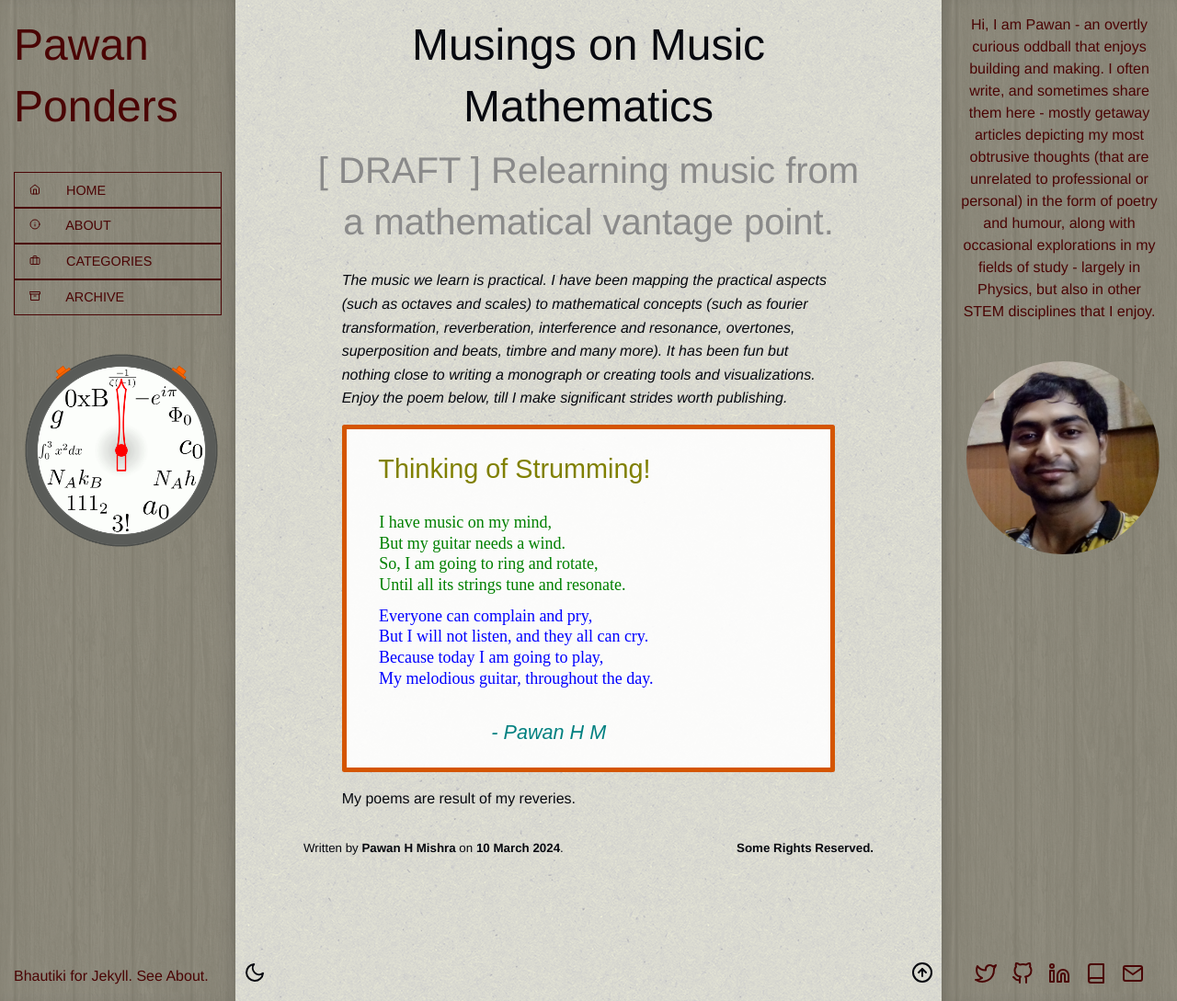
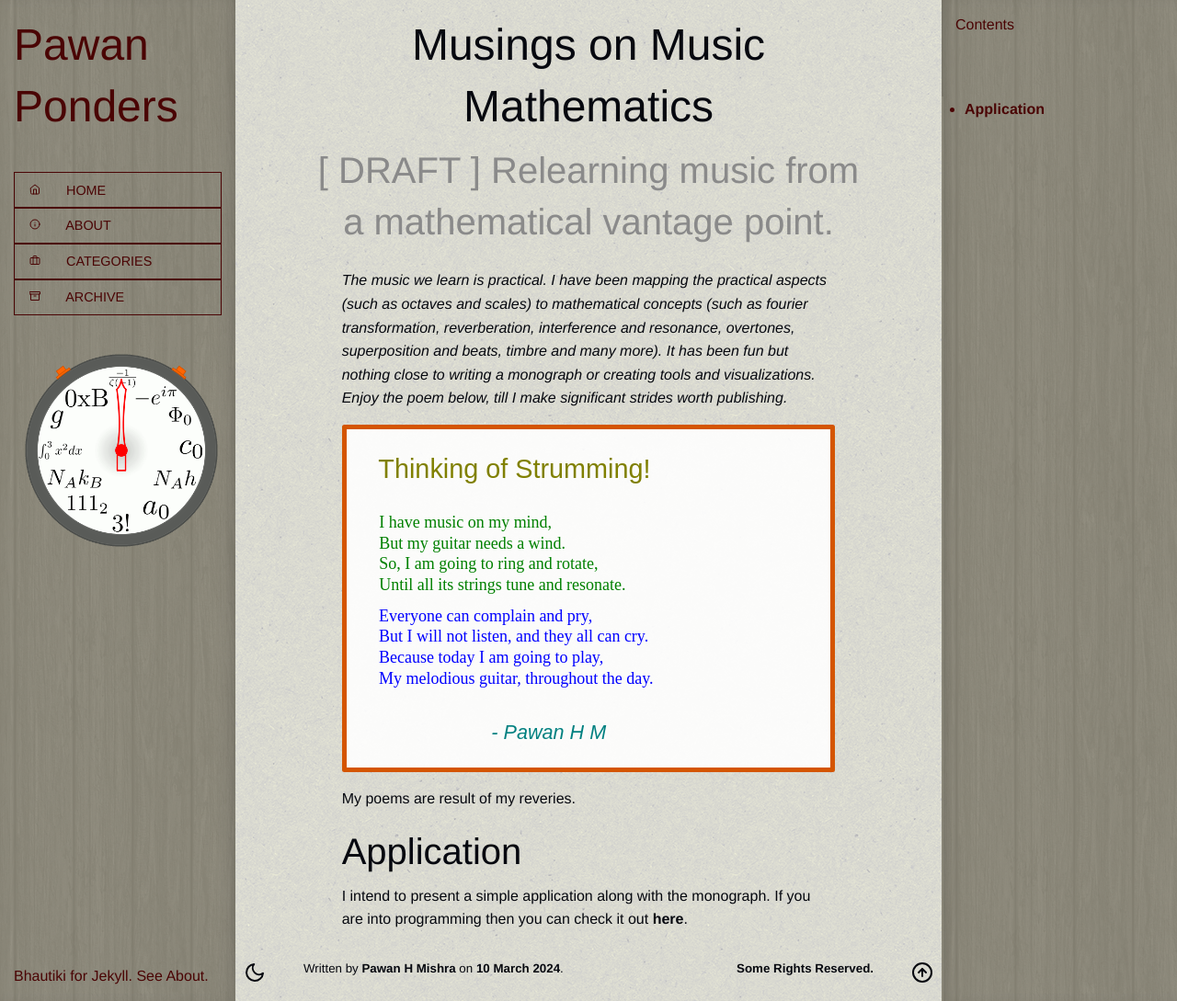
Before and after one commit to pawanmsr/pawanmsr.github.io, a Jekyll site: the page built from _posts/2024-03-10-music-mathematics.markdown, in a window 1280 px wide and 1089 px high. Shown: the whole window at 92% size. Built offline with Jekyll 4.4.1, drawn with Linux system fonts in a browser that asks for light colours.

Commit message:
Fix (#20)

```diff
--- a/_posts/2023-09-14-drawing-adventure.markdown
+++ b/_posts/2023-09-14-drawing-adventure.markdown
@@ -30,6 +30,8 @@ Most produced supersonic combat aircraft. Performs as a fighter-interceptor. Num
 
 Our world view is formed from the people we interact with and the things we enjoy doing. For instance, when I was barely aware of my own existence (very young), I first saw the MiG 21 roar past wee bit away, at low levels over the barren plain (almost hugging the terrain). I quivered with fear at first which soon turned into an unforgettable excitement. The experience was first of few, and I spent innumerable hours at school and libraries sifting through any encyclopedias and picture books that had more details about these fascinating machines. Oh what fun it was spitting (useless) facts to people around, and carve out models that left them bedazzled! I guess for this reason, I would often wish my external examination centers to be at Kendriya Vidyalayas near an Air Force Station rather than some place in the middle of the city.
 
+#### Fun Time
+
 We get awed for different reasons! I often reminisce the time I went to watch **Rang De Basanti** with a group. People who wanted to fly planes were afraid and started questioning their aspirations, while those who were interested in related engineering and sciences felt motivated to build better ones. Here's how I remembered it again on February 12, 2025:
 
 ![Dreaming between Love and Hate](/assets/img/posts/dlh.svg)
@@ -50,6 +52,6 @@ On the whole, every class of engineer would be needed to successfully accomplish
 
 ## Further
 
-The aim was to simply give a glimpse of the fields. Checkout *The Engineering ~Playlist~ Booklist* in [Books and Articles](/post/books-articles)
+The aim was to simply give a glimpse of the fields. Checkout *The Engineering Booklist* in [Books and Articles](/post/books-articles)
 
 I write more often than I speak - it is easier for everyone that way. I learnt this during my Trinity GESEs and more so when I bought a pair of discs for an english (or was it celtic) motion pictures a month before my First Language exams, and couldn't understand any of it (no, it wasn't anything like Attenborough). So I transcribed it, piecewise (by rolling back and replaying) on a paper roll (similar to a dot-matrix paper), and then re-watched it.
--- a/_posts/2023-10-15-prelude-to-research.markdown
+++ b/_posts/2023-10-15-prelude-to-research.markdown
@@ -5,6 +5,7 @@ description:    "Branches, Topics, and Subtopics in Physics."
 date:   2023-10-15 13:37 +0530
 categories: [blog]
 toc: false
+favourite: true
 ---
 
 Albert Michelson, in his address to Ryerson Physical Laboratory in 1894, said:
--- a/_posts/2024-03-10-music-mathematics.markdown
+++ b/_posts/2024-03-10-music-mathematics.markdown
@@ -14,3 +15,7 @@ favourite: true
 ![Thinking of Strumming](/assets/img/posts/tos.svg)
 
 My poems are result of my reveries.
+
+## Application
+
+I intend to present a simple application along with the monograph. If you are into programming then you can check it out [here](https://github.com/pawanmsr/staver){:target="_blank"}.
```
Also changed, not shown: other parts of _posts/2024-03-10-music-mathematics.markdown (+4 -3 lines), README.md, 1 other file.
